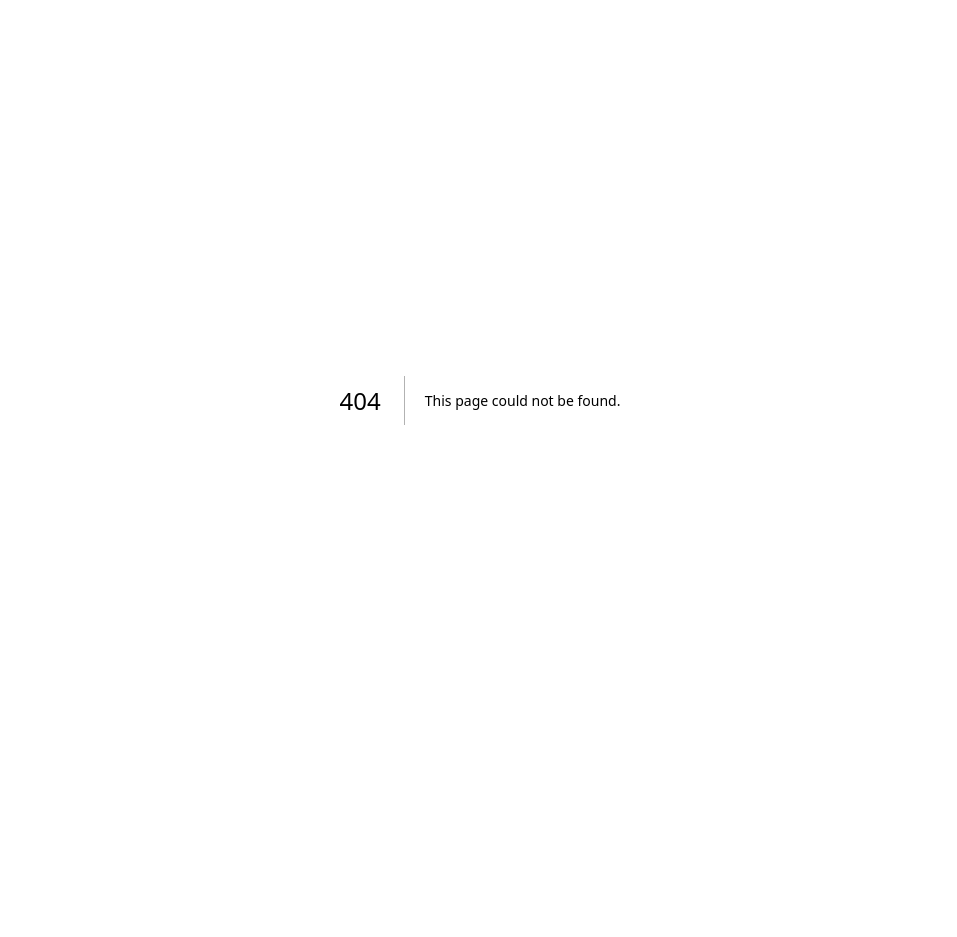
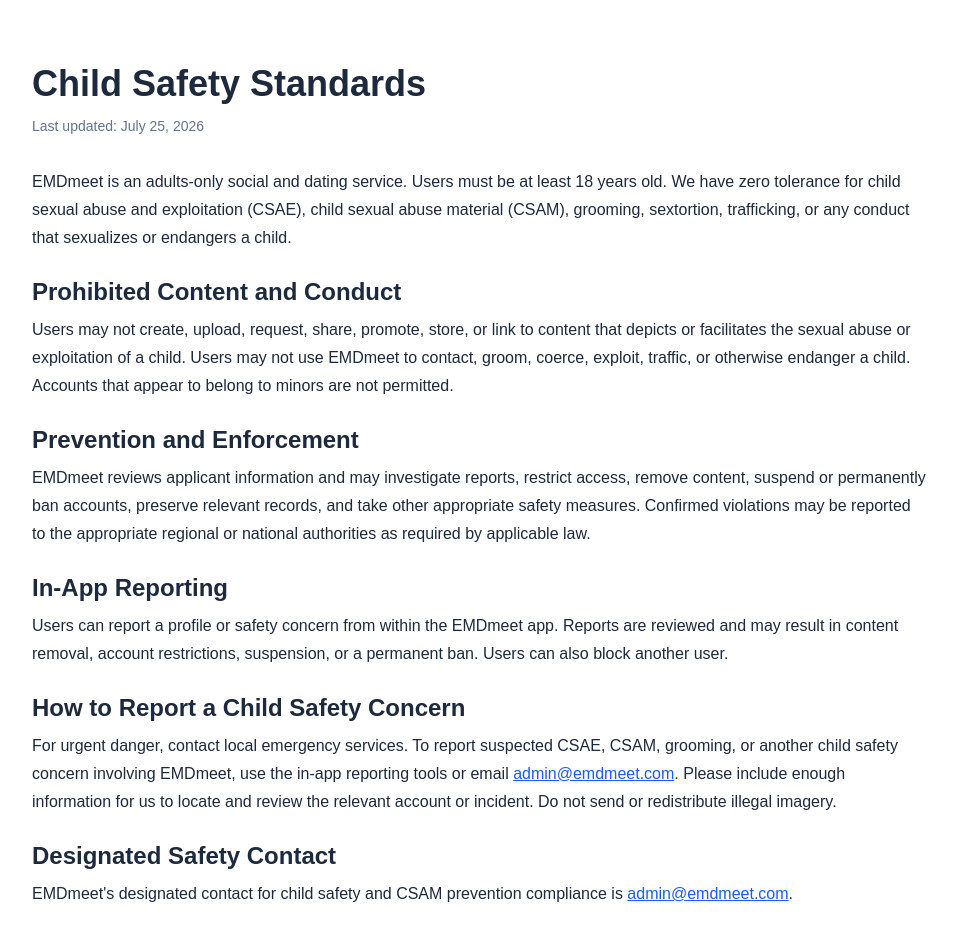
Before and after one commit to shadi2323/emdmeet-web, a Next.js app: page /child-safety in a window 1280 px wide. Before the commit this address had no page. Shown: the top 937 px of the page, without its empty margins (160-1117 px from the left). Before the commit the page ends 800 px from the top, so only its background shows below. Built offline with nearby package versions, Linux system fonts and the light colour scheme.

Commit message:
Add child safety standards page

```diff
--- /dev/null
+++ b/src/app/child-safety/page.tsx
@@ -0,0 +1,78 @@
+export default function ChildSafetyPage() {
+  return (
+    <main className="min-h-screen bg-white px-6 py-16 text-slate-800">
+      <div className="mx-auto max-w-4xl">
+        <h1 className="mb-3 text-4xl font-bold">Child Safety Standards</h1>
+        <p className="mb-8 text-sm text-slate-500">Last updated: July 25, 2026</p>
+
+        <div className="space-y-6 leading-7">
+          <p>
+            EMDmeet is an adults-only social and dating service. Users must be at least 18 years old.
+            We have zero tolerance for child sexual abuse and exploitation (CSAE), child sexual abuse
+            material (CSAM), grooming, sextortion, trafficking, or any conduct that sexualizes or
+            endangers a child.
+          </p>
+
+          <section>
+            <h2 className="mb-2 text-2xl font-semibold">Prohibited Content and Conduct</h2>
+            <p>
+              Users may not create, upload, request, share, promote, store, or link to content that
+              depicts or facilitates the sexual abuse or exploitation of a child. Users may not use
+              EMDmeet to contact, groom, coerce, exploit, traffic, or otherwise endanger a child.
+              Accounts that appear to belong to minors are not permitted.
+            </p>
+          </section>
+
+          <section>
+            <h2 className="mb-2 text-2xl font-semibold">Prevention and Enforcement</h2>
+            <p>
+              EMDmeet reviews applicant information and may investigate reports, restrict access,
+              remove content, suspend or permanently ban accounts, preserve relevant records, and
+              take other appropriate safety measures. Confirmed violations may be reported to the
+              appropriate regional or national authorities as required by applicable law.
+            </p>
+          </section>
+
+          <section>
+            <h2 className="mb-2 text-2xl font-semibold">In-App Reporting</h2>
+            <p>
+              Users can report a profile or safety concern from within the EMDmeet app. Reports are
+              reviewed and may result in content removal, account restrictions, suspension, or a
+              permanent ban. Users can also block another user.
+            </p>
+          </section>
+
+          <section>
+            <h2 className="mb-2 text-2xl font-semibold">How to Report a Child Safety Concern</h2>
+            <p>
+              For urgent danger, contact local emergency services. To report suspected CSAE, CSAM,
+              grooming, or another child safety concern involving EMDmeet, use the in-app reporting
+              tools or email{" "}
+              <a className="text-blue-600 underline" href="mailto:admin@emdmeet.com">
+                admin@emdmeet.com
+              </a>
+              . Please include enough information for us to locate and review the relevant account or
+              incident. Do not send or redistribute illegal imagery.
+            </p>
+          </section>
+
+          <section>
+            <h2 className="mb-2 text-2xl font-semibold">Designated Safety Contact</h2>
+            <p>
+              EMDmeet&apos;s designated contact for child safety and CSAM prevention compliance is{" "}
+              <a className="text-blue-600 underline" href="mailto:admin@emdmeet.com">
+                admin@emdmeet.com
+              </a>
+              .
+            </p>
+          </section>
+
+          <section>
+            <h2 className="mb-2 text-2xl font-semibold">Operator</h2>
+            <p>EMDmeet is developed, owned, and operated by 17494165 CANADA INC.</p>
+          </section>
+        </div>
+      </div>
+    </main>
+  );
+}
--- a/src/app/page.tsx
+++ b/src/app/page.tsx
@@ -220,6 +220,7 @@
               <a href="/privacy" className="text-slate-400 hover:text-white transition-colors">Privacy Policy</a>
               <a href="/terms" className="text-slate-400 hover:text-white transition-colors">Terms of Service</a>
               <a href="/safety" className="text-slate-400 hover:text-white transition-colors">Safety</a>
+              <a href="/child-safety" className="text-slate-400 hover:text-white transition-colors">Child Safety</a>
               <a href="/contact" className="text-slate-400 hover:text-white transition-colors">Contact</a>
               <a href="/company" className="text-slate-400 hover:text-white transition-colors">Company</a>
               <a href="/data-deletion" className="text-slate-400 hover:text-white transition-colors">Data Deletion</a>
```
